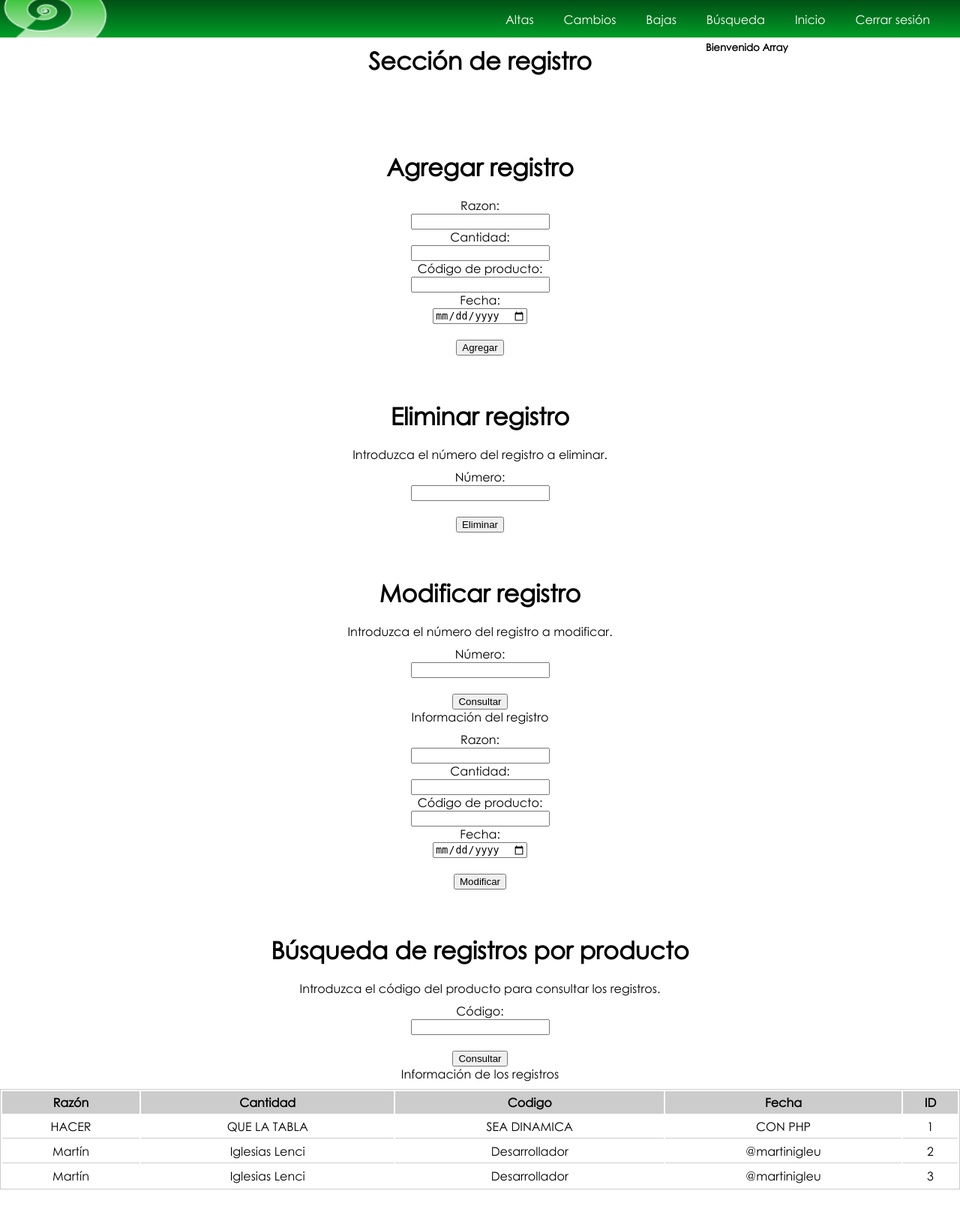
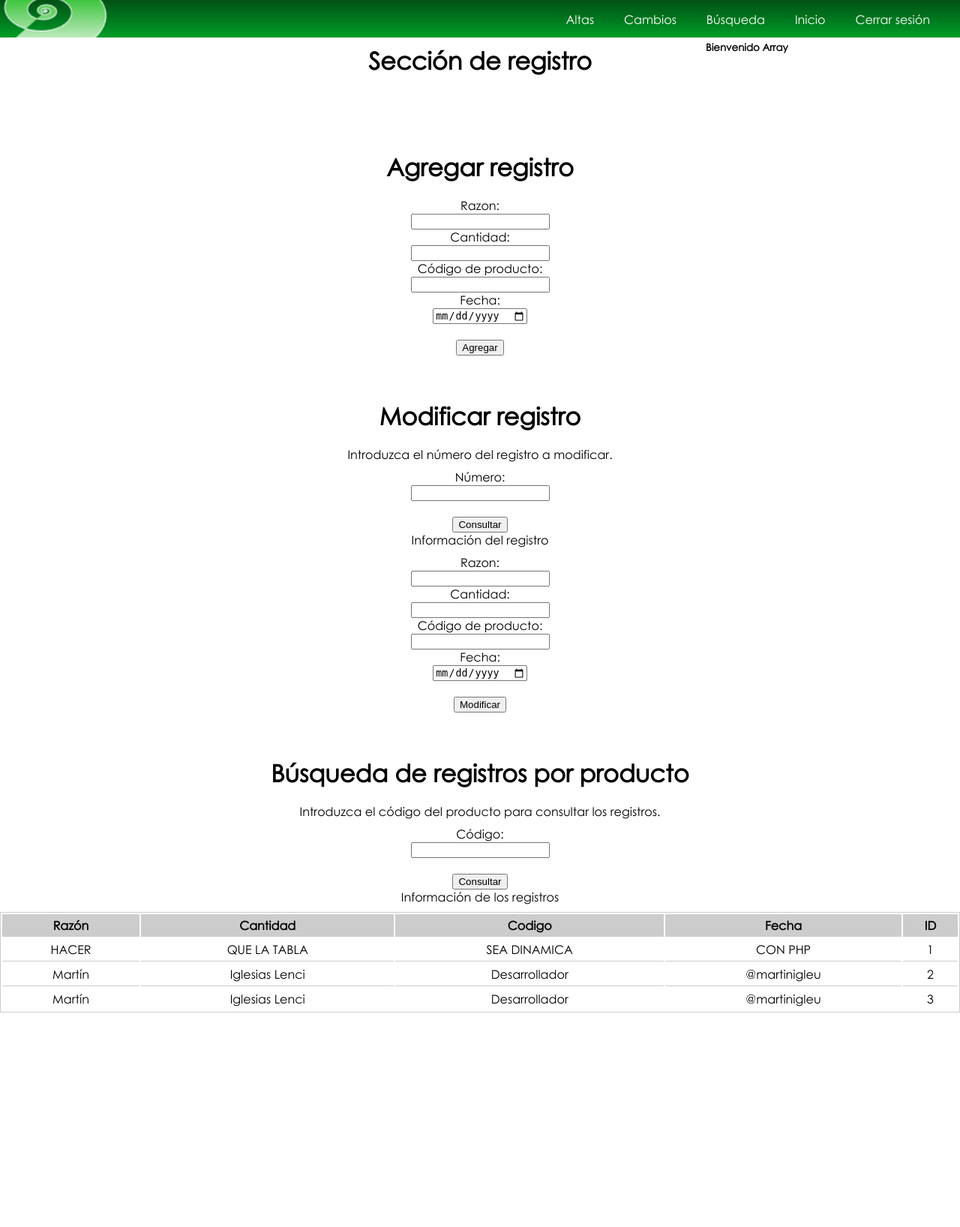
Before and after one commit to pcruz93/inventario-respon, a PHP site: page /registro.php in a window 1280 px wide. Shown: the whole page at 75% size. After the commit the page ends 1350 px from the top, so only its background shows below. Run offline with PHP 8.4, Linux system fonts and the light colour scheme; the visitor is signed in with stand-in values (Sample User, id 1); some libraries are stand-ins or nearby versions.

Commit message:
Cambios en el registro de las compras y ventas

```diff
--- a/registro.php
+++ b/registro.php
@@ -10,12 +10,6 @@
             $("#altas").click(function() {
                 $('html, body').animate({
                     scrollTop: $("#a").offset().top
-                }, 1000);
-            });
-
-            $("#bajas").click(function() {
-                $('html, body').animate({
-                    scrollTop: $("#b").offset().top
                 }, 1000);
             });
 
@@ -47,7 +41,6 @@
 		<li><a href="logout.php">Cerrar sesión</a></li>
 		<li><a id="inicio" href="index.php">Inicio</a></li>
 		<li><a id="busqueda" href="#Busqueda">Búsqueda</a></li>
-		<li><a id="bajas" href="#Bajas">Bajas</a></li>
 		<li><a id="cambios" href="#Cambios">Cambios</a></li>
 		<li><a id="altas" href="#Altas">Altas</a></li>
 		</ul>
@@ -78,19 +71,6 @@
 		<input type="date" name="fecha">
 		<br><br>
 		<input type="submit" value="Agregar" name="agregar">
-		</form>
-	</div>
-
-	<a name="Bajas" id="b"></a>
-	<br><br />
-	<div>
-		<h1 id="titulo">Eliminar registro</h1>
-		<p style="text-align: center">Introduzca el número del registro a eliminar.</p>
-		<form action="">
-		Número:<br>
-		<input type="text" name="numero">
-		<br><br>
-		<input type="submit" value="Eliminar" name="eliminar">
 		</form>
 	</div>
 
```
